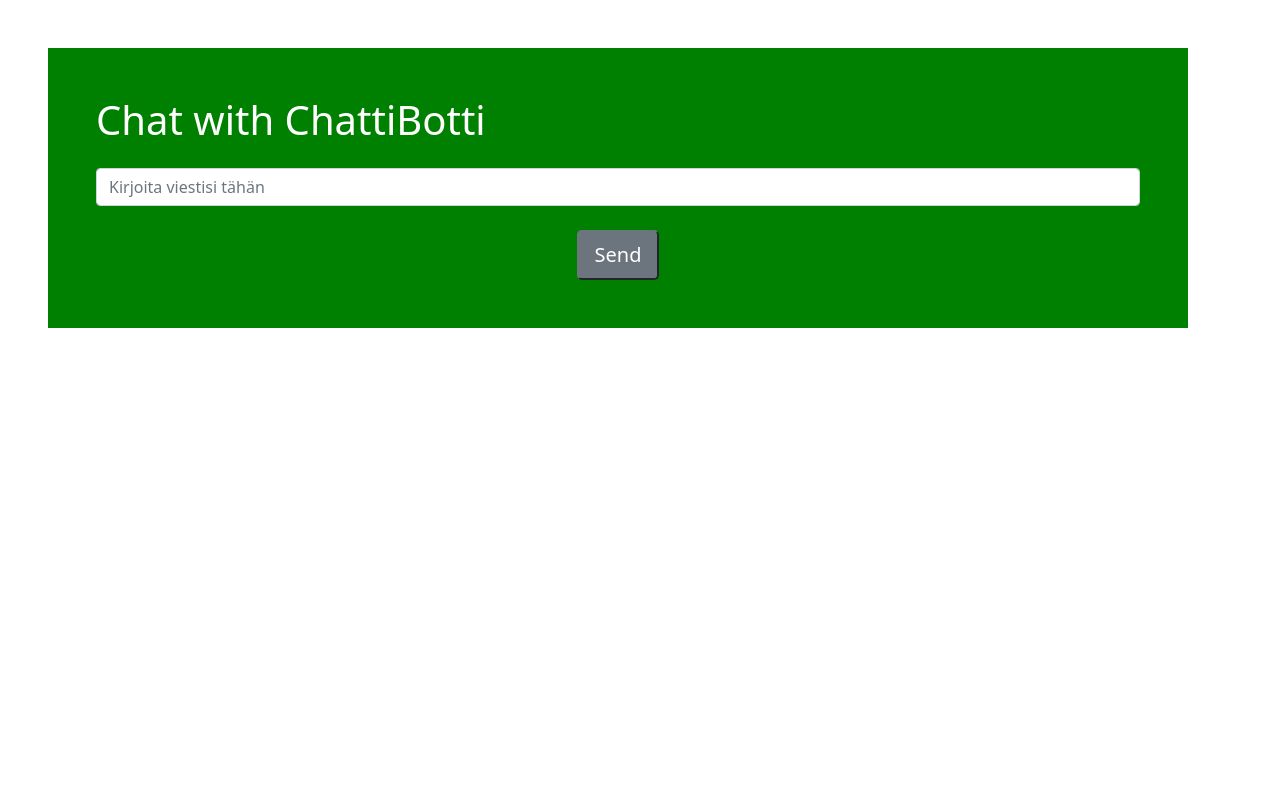
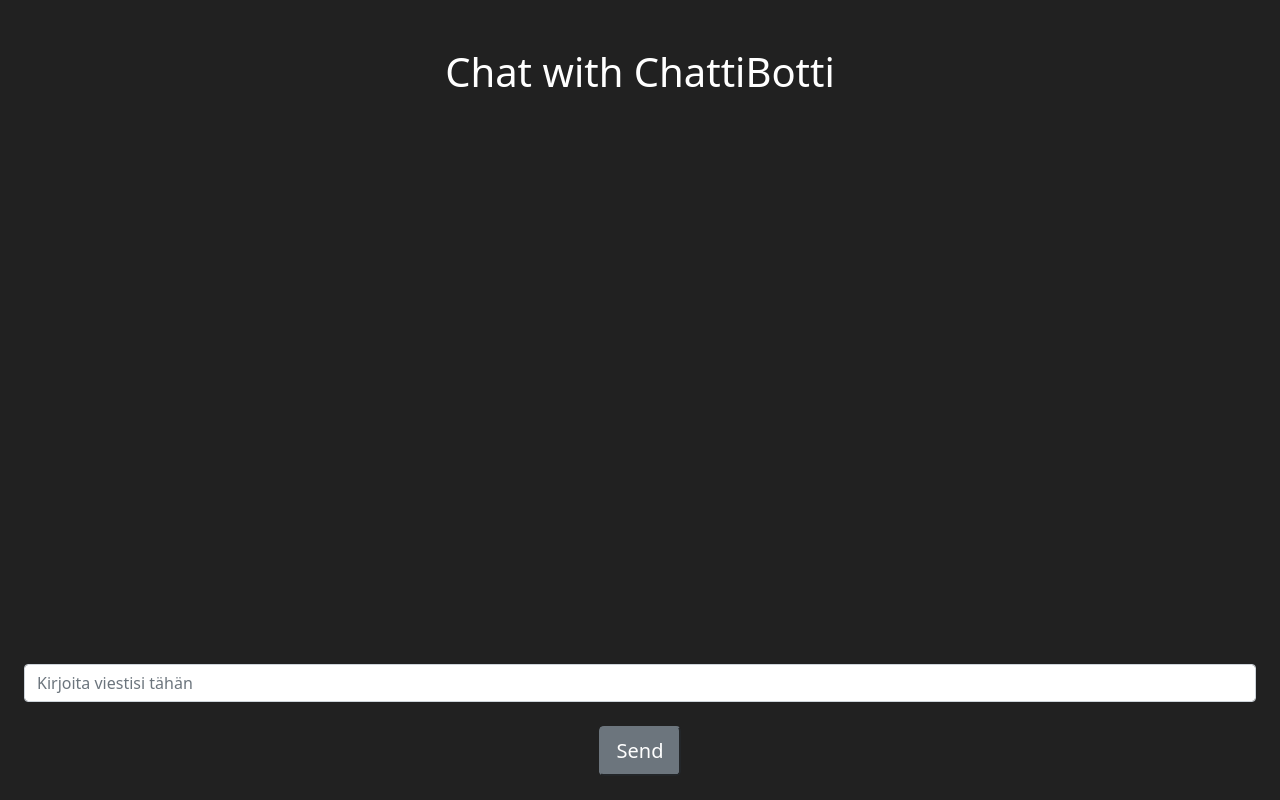
Before and after one commit to Wiltzsu/chatbot, a Flask app: page / in a window 1280 px wide. Run offline with Flask 3, Linux system fonts and the light colour scheme; some libraries are stand-ins or nearby versions.

Commit message:
Ui parannuksia
Lisätty ui paljon parannuksia ja yksityiskohtia

```diff
--- a/static/style.css
+++ b/static/style.css
@@ -1,8 +1,82 @@
-.container {
-    background-color: green;
+#container {
+    background-color: #212121;
     color: white;
+    display: flex;
+    flex-direction: column;
+    min-height: 100vh;
 }
 
-#chatbox p {
-    font-size: 1.2em;
+#chat-container {
+    flex-grow: 1;
+    overflow-y: auto;
+    padding: 10px;
+    max-height: calc(100vh - 350px);
+    max-width: 70%;
 }
+
+body {
+    background-color: #212121;
+    margin: 0;
+}
+
+h1 {
+    color: white;
+    text-align: center;
+    margin: 0;
+    margin-bottom: 1em;
+}
+
+.container {
+    margin: 0;
+    padding: 0;
+}
+
+p {
+    color: white;
+    margin: 0;
+    padding: 0.3em;
+
+}
+
+#chatbox1,
+#chatbox2 {
+    width: 80%;
+    border-bottom-left-radius: 10px;
+    border-bottom-right-radius: 10px;
+    color: white;
+    margin: auto;
+    margin-bottom: 0;
+    padding: 0;
+    display: block;
+}
+
+#chatbox3,
+#chatbox4 {
+    width: 80%;
+    color: white;
+    margin: 0 auto;
+    margin-bottom: 0;
+    padding: 0;
+    display: block;
+}
+
+
+
+
+#chatbox1 {
+    background-color: black;
+    margin-bottom: 1em;
+}
+
+#chatbox2 {
+    background-color: black;
+    margin-bottom: 3em;
+}
+
+#chatbox3 {
+    background-color: #2F2F2F;
+}
+
+#chatbox4 {
+    background-color: #2F2F2F;
+}
--- a/templates/ui.html
+++ b/templates/ui.html
@@ -10,14 +10,19 @@
     <link rel="stylesheet" href="static/style.css">
 </head>
 <body>
-    <div class="container m-5 p-5">
-        <h1>Chat with ChattiBotti</h1>
-        <div id="chatbox" class="mt-4"></div>
-        <form id="chat-form">
-            <input type="text" id="user-input" name="user_input" class="form-control mb-4 mt-4 col-mb-4" placeholder="Kirjoita viestisi tähän">
-            <button type="submit" class="btn-lg btn-secondary mx-auto d-block">Send</button>
-        </form>
+    <div class="container-fluid">
+        <div class="row justify-content-center mt-5">
+            <h1 class="text-center">Chat with ChattiBotti</h1>
+            <div id="chat-container" class="col-md-8">
+
+            </div>
+        </div>
     </div>
+    <form id="chat-form" class="fixed-bottom m-4">
+        <input type="text" id="user-input" name="user_input" class="form-control mb-4 mt-4 col-mb-4" placeholder="Kirjoita viestisi tähän">
+        <button type="submit" class="btn-lg btn-secondary mx-auto d-block">Send</button>
+    </form>
+
 
     <!-- Link Bootstrap JS and Fetch API Polyfill for Older Browsers -->
     <script src="https://cdn.jsdelivr.net/npm/@popperjs/core@2.9.3/dist/umd/popper.min.js"></script>
@@ -40,11 +45,17 @@
             })
             .then(response => response.text())
             .then(data => {
-                document.getElementById("chatbox").innerHTML += "<p class='text-dark'>Sinä: " + userInput + "</p>";
-                document.getElementById("chatbox").innerHTML += "<p>ChattiBotti: " + data + "</p>";
+                var chatContainer = document.getElementById("chat-container");
+                var chatbox = document.createElement("div");
+                chatbox.classList.add("chatbox");
+                chatbox.innerHTML = "<div id='chatbox3'><p>" + "You" + "</p></div><div id='chatbox1'><p>" + userInput + "</p></div><div id='chatbox4'><p>ChatBot " + "</p></div><div id='chatbox2'><p>" + data + "</p></div>";
+                chatContainer.appendChild(chatbox);
+
+                chatContainer.scrollTop = chatContainer.scrollHeight;
             })
             .catch(error => console.error("Error:", error));
         });
     </script>
+
 </body>
 </html>
--- a/unanswered_questions.txt
+++ b/unanswered_questions.txt
@@ -6,3 +6,4 @@ minun muna oun pitäisi toimia
 olen saanut vastauksen postikeskukselta avaatkaa ovi
 Ok thank you
 hello
+hey how are you
```
Also changed, not shown: database.sqlite3, 2 other files.
